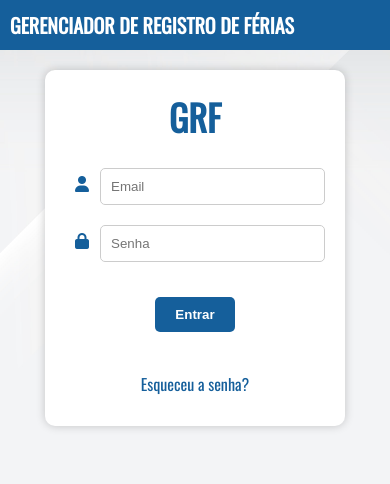
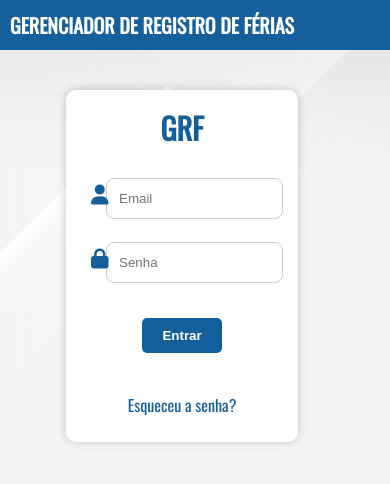
Before and after one commit to lucasnavex/Sistema_de_ferias, a PHP site: page / in a window 390 px wide. Shown: the top 484 px of the page. Run offline with PHP 8.4, Linux system fonts and the light colour scheme.

Commit message:
responsivo

```diff
--- a/css/style.css
+++ b/css/style.css
@@ -114,7 +114,8 @@ header h1 {
   color: #155f9b;
 }
 
-input[type="text"],
+
+input[ type="text"],
 input[type="password"],
 input [type="email"] {
   width: 100%;
@@ -279,8 +280,7 @@ a {
   padding: 20px;
 }
 
-.registro-table,
-.visualizar-container {
+.registro-table, .visualizar-container {
   width: 100%;
   border-collapse: collapse;
   margin-top: 20px;
@@ -304,7 +304,9 @@ a {
   background-color: #f2f2f2;
 }
 
+
 /* Estilo para a tabela de datas */
+
 
 .button-voltar a {
   display: inline-block;
@@ -321,5 +323,77 @@ a {
 }
 
 .visualizar-container {
-  width: 100vh;
+  width: 100vh ;
 }
+
+@media only screen and (max-width: 768px) {
+  /* Modificações para telas menores que 768px */
+
+  body {
+    /* Ajusta o espaçamento do conteúdo principal */
+    padding-top: 70px;
+  }
+
+  nav {
+    /* Ajusta o posicionamento e o dimensionamento do nav */
+    position: fixed;
+    top: 0;
+    left: 0;
+    width: 100%;
+    z-index: 1000; /* Garante que o nav esteja acima de outros elementos */
+  }
+  .container {
+    margin-top: 60px; /* Adiciona margem superior para evitar que o container se sobreponha ao nav */
+  }
+
+  .card {
+    /* Ajusta o tamanho do cartão */
+    width: 90%;
+    padding: 15px;
+  }
+
+  .card-header {
+    /* Ajusta o tamanho do texto no cabeçalho do cartão */
+    font-size: 20px;
+  }
+
+  .card-content-area {
+    /* Ajusta o espaçamento do conteúdo do cartão */
+    padding-left: 25px;
+  }
+
+  .card-content-area i {
+    /* Ajusta o tamanho do ícone nos campos de entrada */
+    font-size: 20px;
+  }
+
+  form {
+    /* Ajusta o tamanho do formulário */
+    max-width: 90%;
+    padding: 15px;
+  }
+
+  form h1 {
+    /* Ajusta o tamanho do texto no cabeçalho do formulário */
+    font-size: 24px;
+  }
+
+  input[type="text"],
+  input[type="password"],
+  input[type="email"] {
+    /* Ajusta o tamanho dos campos de entrada */
+    width: 100%;
+    padding: 12px;
+    margin-top: 8px;
+    border-radius: 8px;
+  }
+
+  .submit {
+    /* Ajusta o tamanho do botão de envio */
+    padding: 12px 24px;
+    border-radius: 8px;
+    margin-top: 12px;
+  }
+
+  /* Outras modificações para tornar os elementos mais responsivos */
+}
--- a/visualizar.php
+++ b/visualizar.php
@@ -3,7 +3,7 @@ require_once("dao/UserDAO.php");
 require_once("globals.php");
 require_once("db.php");
 include './dao/formulario.php';
-
+$userDAO = new UserDAO($conn, $BASE_URL);
 $crud = new Crud($conn);
 $id = isset($_GET['id']) ? $_GET['id'] : null;
 
```
Also changed, not shown: editar_cadastrar.php (added, +101 -0 lines).
